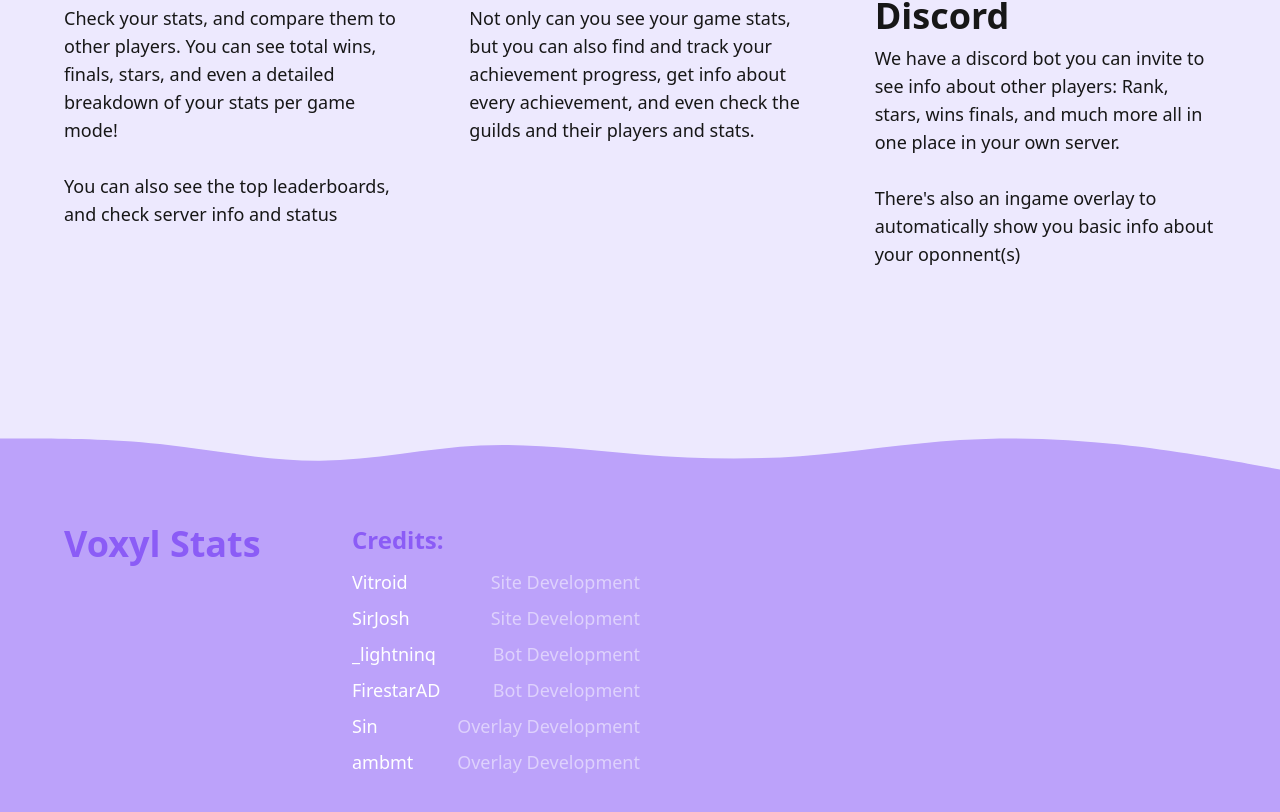
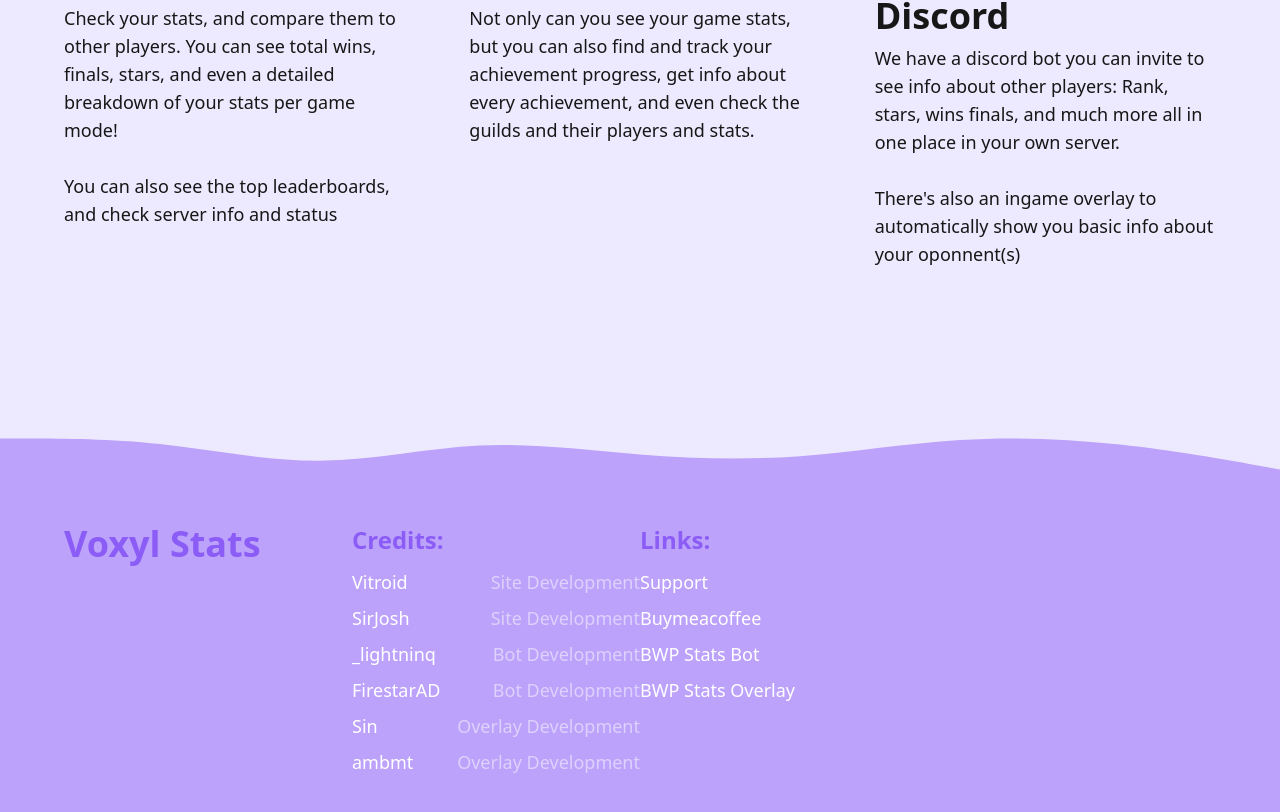
Before and after one commit to VitroidFPV/voxyl-site, a SvelteKit app: page / in a window 1280 px wide. Shown: the part 526-1338 px from the top of the page. Built offline with nearby package versions, Linux system fonts and the light colour scheme.

Commit message:
Added important links to footer
This is currently untested so if it won't work please let me know and I will improve it. Otherwise, this should add a "Links" section to the footer which redirects to: the support server; the buymeacoffee link; the BWP Stats discord bot; and the BWP Stasts overlay

```diff
--- a/src/components/Footer.svelte
+++ b/src/components/Footer.svelte
@@ -1,5 +1,6 @@
 <script>
 	import FooterCredits from "$components/FooterCredits.svelte";
+	import FooterLinks from "$components/FooterLinks.svelte";
 </script>
 <footer class="w-full">
 	<div class="h-fit bg-violet-100 dark:bg-dark-800 duration-300">
@@ -37,6 +38,13 @@
 				<FooterCredits name="Sin" role="Overlay Development" link="/" />
 				<FooterCredits name="ambmt" role="Overlay Development" link="https://github.com/ambmt" />
 			</div>
+			<div class="flex flex-col md:w-1/4">
+				<div class="font-semibold text-2xl mb-2 text-violet-500">Links:</div>
+				<FooterLinks name="Support" link="https://discord.com/invite/fBnfWXSDpu" />
+				<FooterLinks name="Buymeacoffee" link="https://www.buymeacoffee.com/voxlystats/" />
+				<FooterLinks name="BWP Stats Bot" link="https://discord.com/api/oauth2/authorize?client_id=926814210321707028&permissions=277025442816&scope=bot%20applications.commands" />
+				<FooterLinks name="BWP Stats Overlay" link="https://github.com/BWP-Stats/Voxyl-Overlay/releases/tag/v1.3.0" />
+			</div>
 		</div>
 	</div>
 </footer>
--- /dev/null
+++ b/src/components/FooterLinks.svelte
@@ -0,0 +1,8 @@
+<script lang="ts">
+	export let name: string
+	export let link: string
+</script>
+
+<div class="flex justify-between w-full text-lg text-white font-medium my-1">
+	<a href={link} class="hover:text-violet-500 duration-300">{name}</a>
+</div>
```
